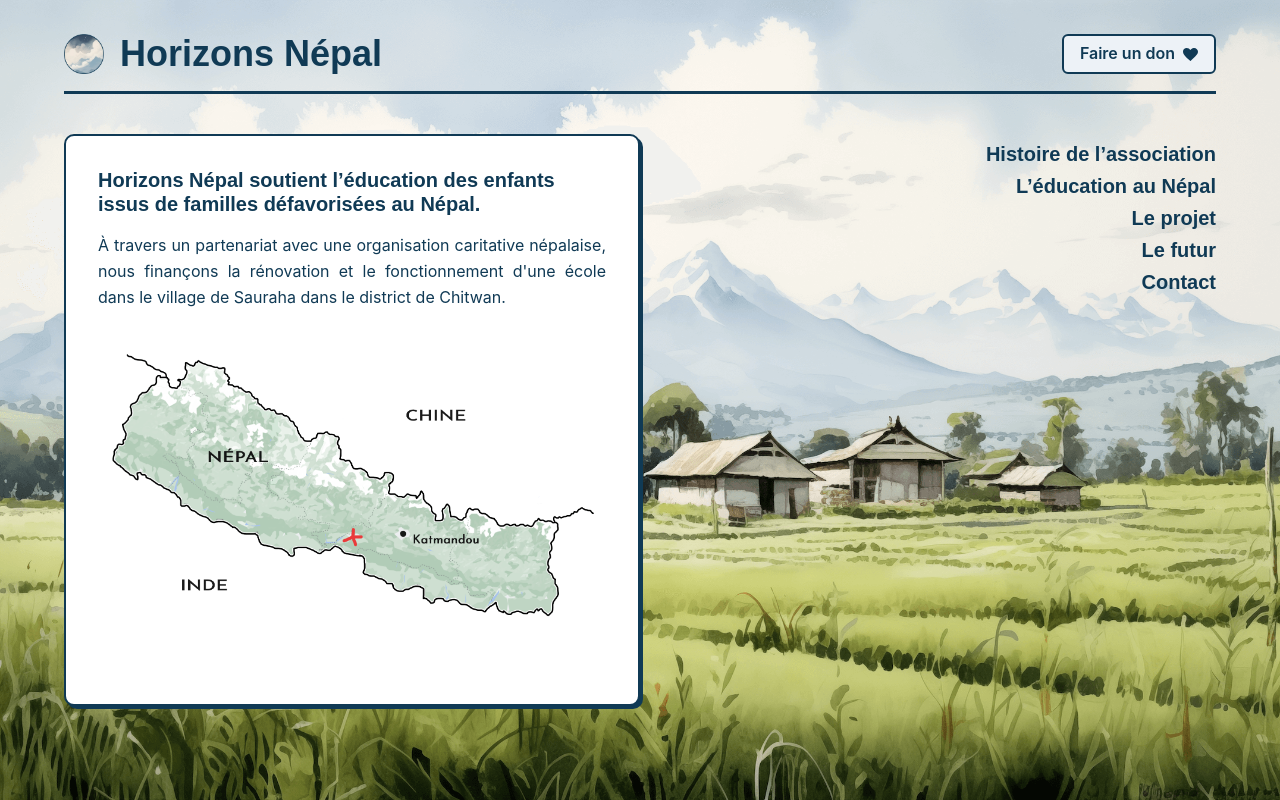
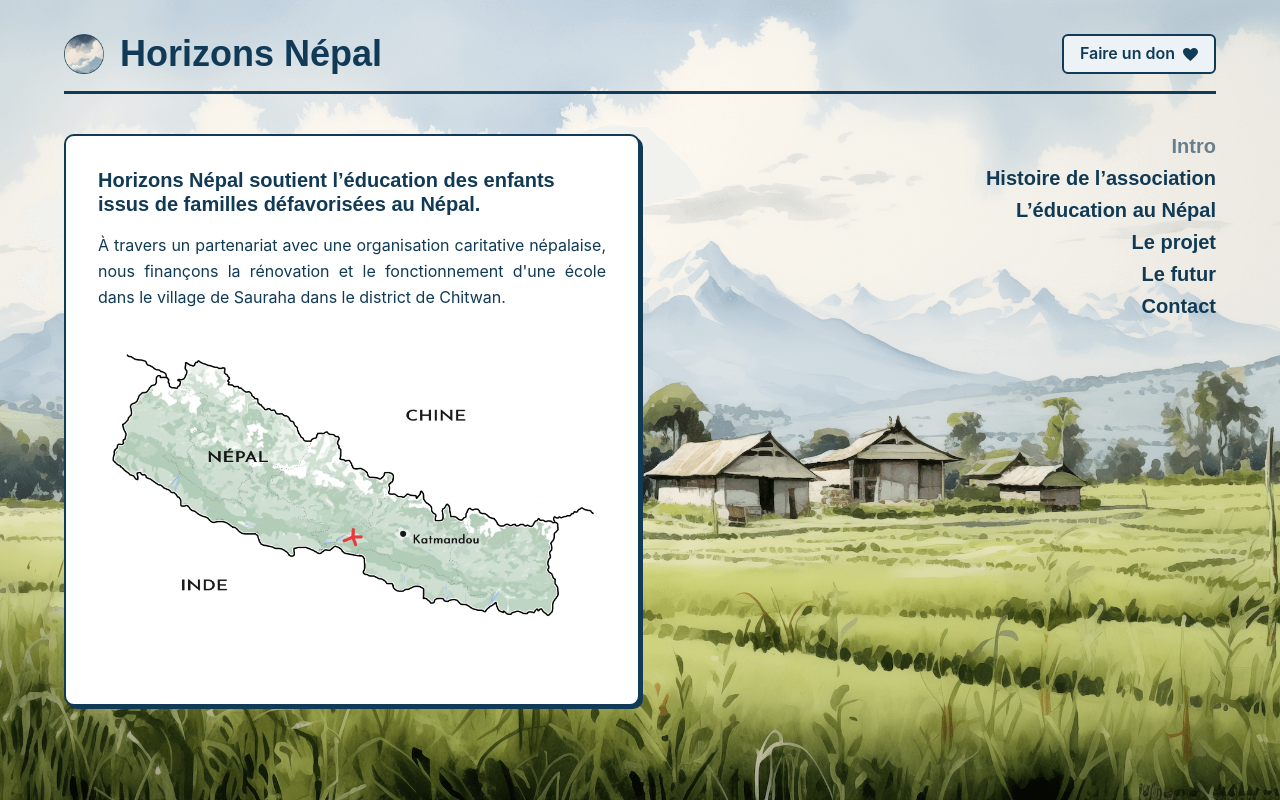
Before and after one commit to victormasson21/hn-vite, a React (Vite) app: page / in a window 1280 px wide. Built offline with nearby package versions, Linux system fonts and the light colour scheme.

Commit message:
Display title or not

```diff
--- a/src/components/Content.jsx
+++ b/src/components/Content.jsx
@@ -1,7 +1,7 @@
 import { Box, Heading, useTheme } from "@chakra-ui/react";
 import { contentMap } from "../contentMap";
 
-const ContentBlock = ({ title, children }) => {
+const ContentBlock = ({ title, displayTitle, children }) => {
   const {
     colors: { text },
   } = useTheme();
@@ -17,7 +17,7 @@ const ContentBlock = ({ title, children }) => {
       boxShadow={`3px 3px ${text.dark}`}
       maxWidth="xl"
     >
-      {title ? (
+      {title && displayTitle ? (
         <Heading as="h2" size="lg" mb={4}>
           {title}
         </Heading>
@@ -28,9 +28,10 @@ const ContentBlock = ({ title, children }) => {
 };
 
 export const Content = ({ displayed }) => {
+  const { title, displayTitle, component } = contentMap[displayed];
   return (
-    <ContentBlock title={contentMap[displayed].title}>
-      {contentMap[displayed].component}
+    <ContentBlock title={title} displayTitle={displayTitle}>
+      {component}
     </ContentBlock>
   );
 };
--- a/src/contentMap.jsx
+++ b/src/contentMap.jsx
@@ -6,10 +6,18 @@ import { Futur } from "./components/Futur.jsx";
 import { Contact } from "./components/Contact.jsx";
 
 export const contentMap = {
-  home: { title: "", component: <Home /> },
-  histoire: { title: "Histoire de l’association", component: <Histoire /> },
-  education: { title: "L’éducation au Népal", component: <Education /> },
-  projet: { title: "Le projet", component: <Projet /> },
-  futur: { title: "Le futur", component: <Futur /> },
-  participer: { title: "Contact", component: <Contact /> },
+  home: { title: "Intro", displayTitle: false, component: <Home /> },
+  histoire: {
+    title: "Histoire de l’association",
+    displayTitle: true,
+    component: <Histoire />,
+  },
+  education: {
+    title: "L’éducation au Népal",
+    displayTitle: true,
+    component: <Education />,
+  },
+  projet: { title: "Le projet", displayTitle: true, component: <Projet /> },
+  futur: { title: "Le futur", displayTitle: true, component: <Futur /> },
+  participer: { title: "Contact", displayTitle: true, component: <Contact /> },
 };
```
